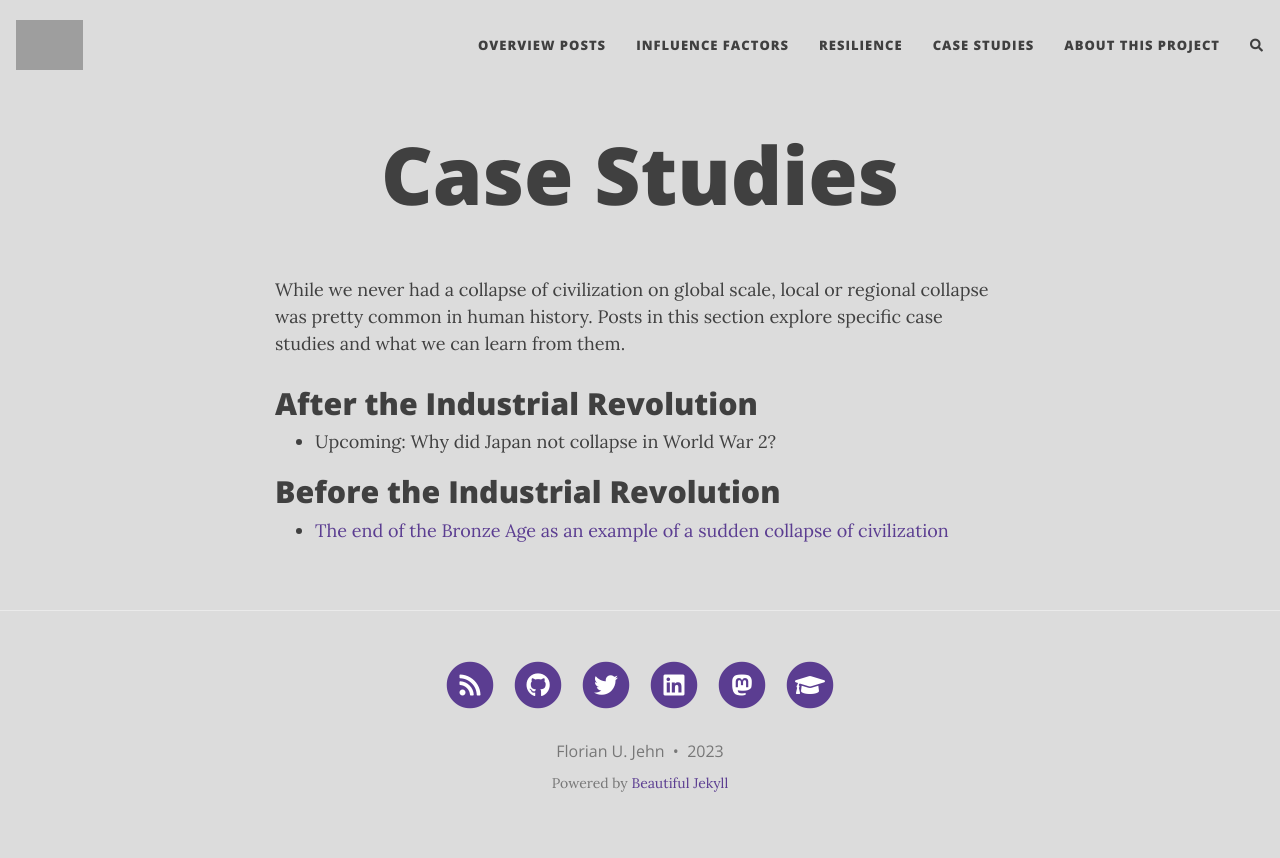
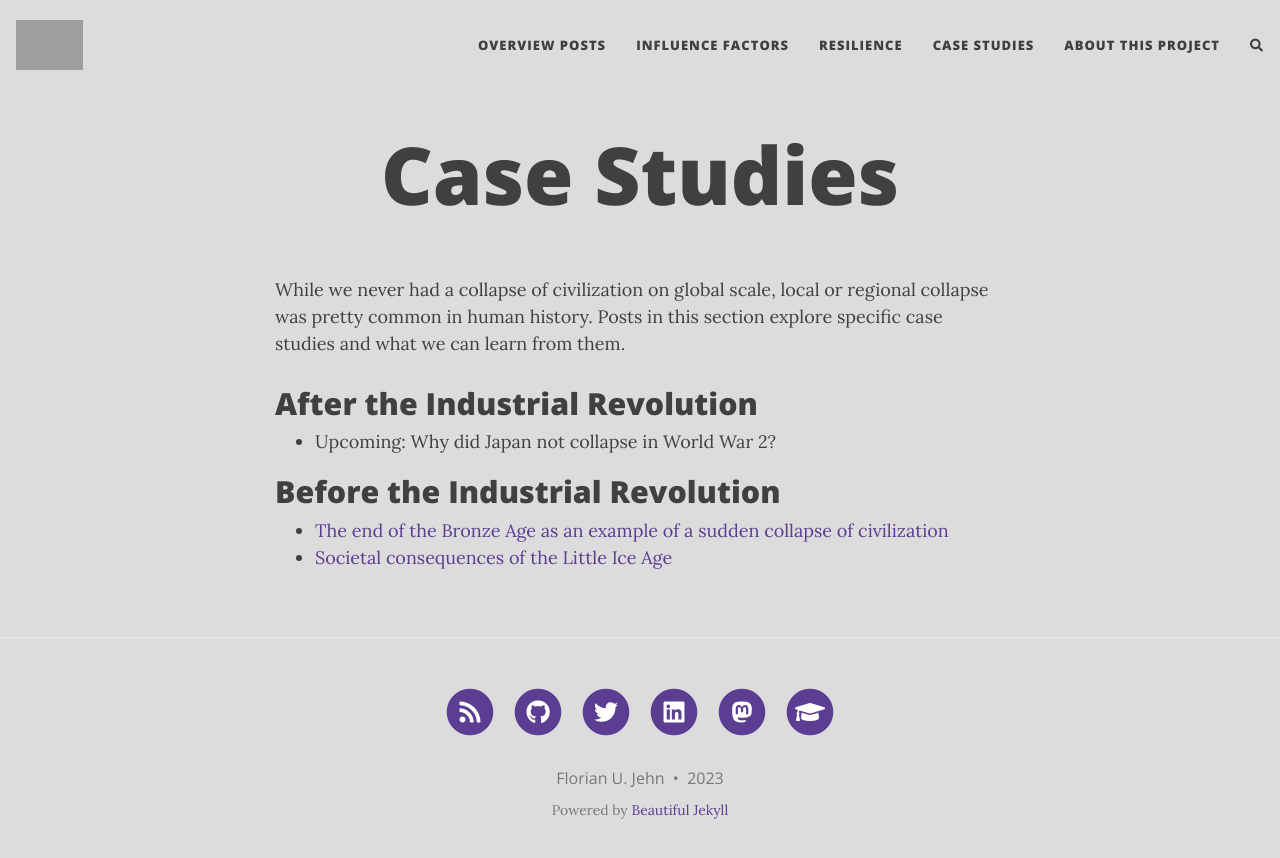
Before and after one commit to florianjehn/Societal_Collapse, a Jekyll site: the page built from casestudies.md, in a window 1280 px wide. Shown: the top 858 px of the page. Built offline with Jekyll 4.4.1, drawn with Linux system fonts in a browser that asks for light colours; nearby versions of some CDN libraries; comment, search, counter and statistics services are not loaded; grey boxes are pictures that could not be loaded.

Commit message:
Update casestudies.md

```diff
--- a/casestudies.md
+++ b/casestudies.md
@@ -11,3 +11,4 @@ While we never had a collapse of civilization on global scale, local or regional
 
 # Before the Industrial Revolution
 * [The end of the Bronze Age as an example of a sudden collapse of civilization](https://florianjehn.github.io/Societal_Collapse/2020-10-28-bronze_age/)
+* [Societal consequences of the Little Ice Age](https://florianjehn.github.io/Societal_Collapse/2023-11-21-case_study_volcanoes/)
```
